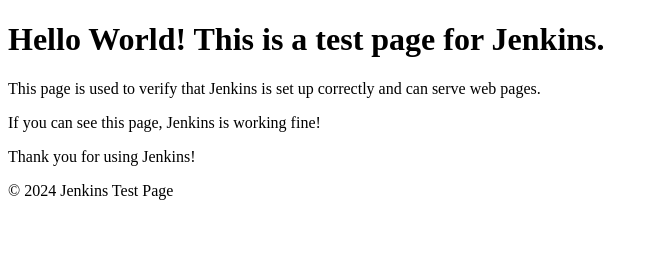
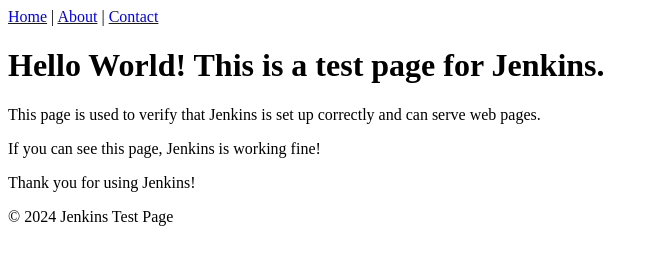
Before and after one commit to Aumtch1234/test_jenkins, a plain HTML site: page index.html in a window 1280 px wide. Shown: the whole page, without its empty margins (0-658 px from the left). Drawn offline with Linux system fonts and the light colour scheme.

Commit message:
[ADD] NAVBAR  🎨

```diff
--- a/index.html
+++ b/index.html
@@ -6,6 +6,11 @@
     <title>TEST AGAIN | JENKINS</title>
 </head>
 <body>
+    <nav>
+        <a href="/">Home</a> |
+        <a href="/about">About</a> |
+        <a href="/contact">Contact</a>
+    </nav>
     <h1>
         Hello World! This is a test page for Jenkins.
     </h1>
```
